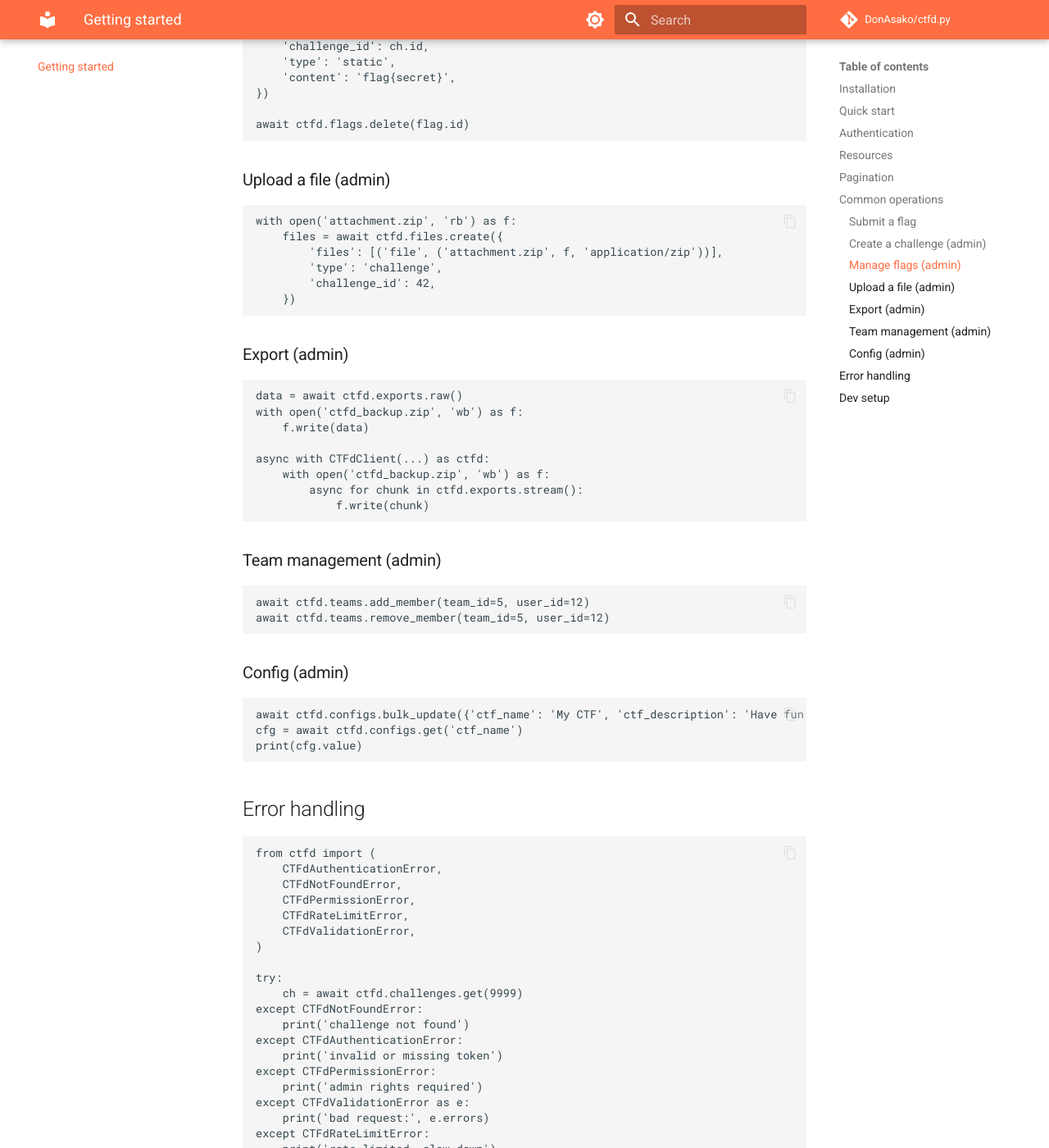
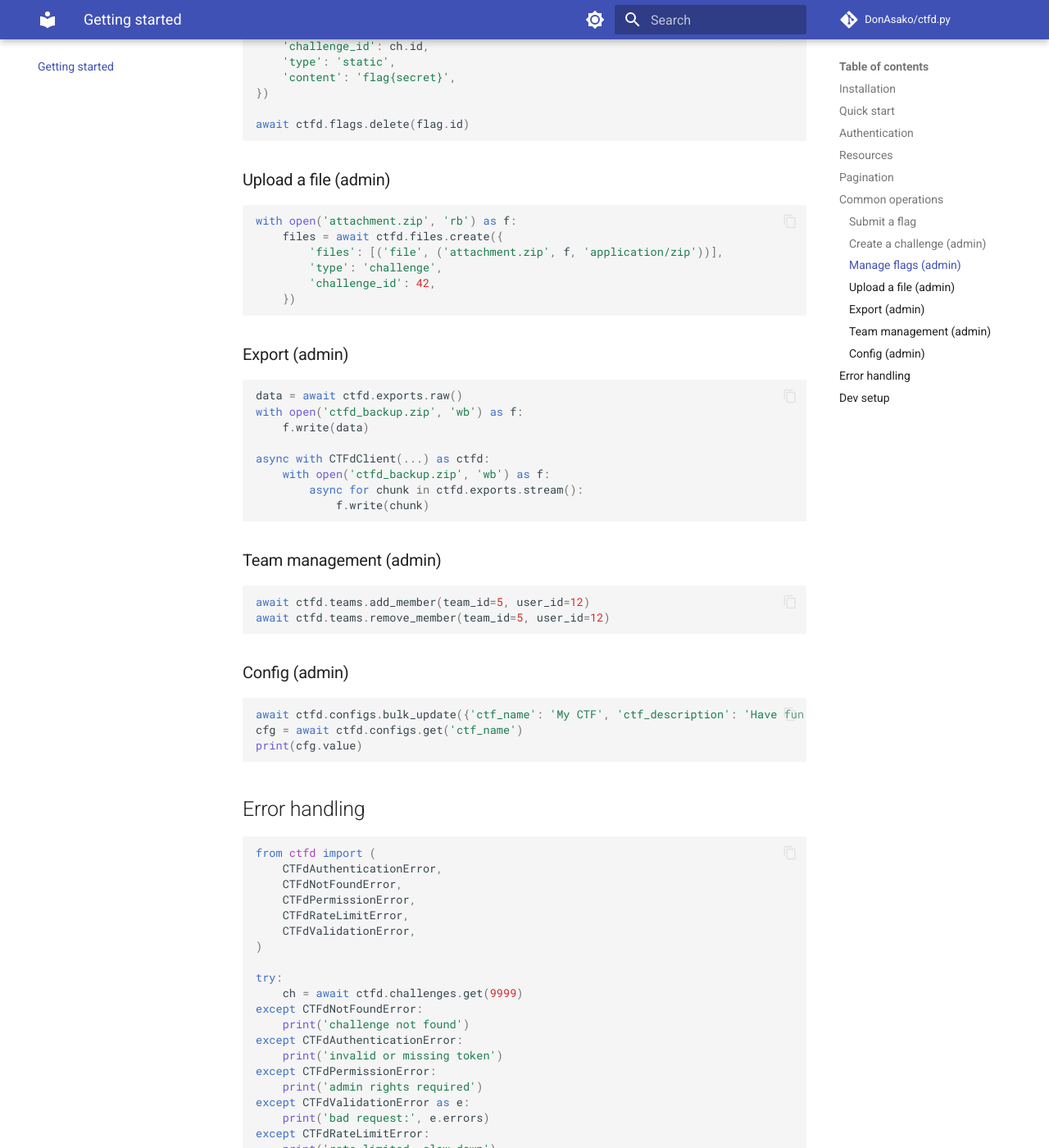
Before and after one commit to DonAsako/ctfd.py, an MkDocs documentation site: the page built from docs/index.md, in a window 1280 px wide and 1400 px high, scrolled down 3008 px. Shown: the whole window at 82% size. Built offline with MkDocs 1.6.1 and Material for MkDocs 9.7.7, drawn with Linux system fonts in a browser that asks for light colours; comment, search, counter and statistics services are not loaded; some of the changed text lies outside the part shown.

Commit message:
docs: highlight + admonition

```diff
--- a/mkdocs.yml
+++ b/mkdocs.yml
@@ -9,14 +9,10 @@
   name: material
   palette:
     - scheme: default
-      primary: deep orange
-      accent: orange
       toggle:
         icon: material/brightness-7
         name: Switch to dark mode
     - scheme: slate
-      primary: deep orange
-      accent: orange
       toggle:
         icon: material/brightness-4
         name: Switch to light mode
@@ -26,6 +22,17 @@
     - navigation.top
     - search.highlight
     - content.code.copy
+
+markdown_extensions:
+  - pymdownx.highlight:
+      anchor_linenums: true
+      line_spans: __span
+      pygments_lang_class: true
+  - pymdownx.inlinehilite
+  - pymdownx.snippets
+  - pymdownx.superfences
+  - admonition
+  - pymdownx.details
 
 plugins:
   - search
```
Also changed, not shown: 1 other file.
